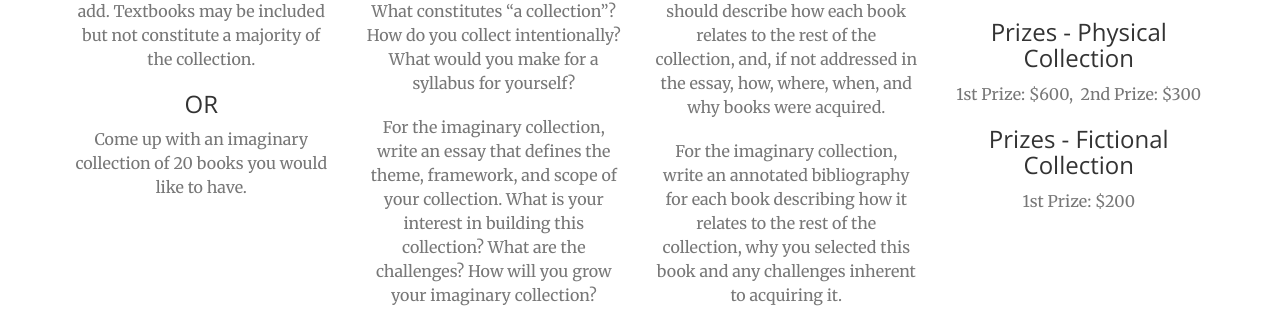
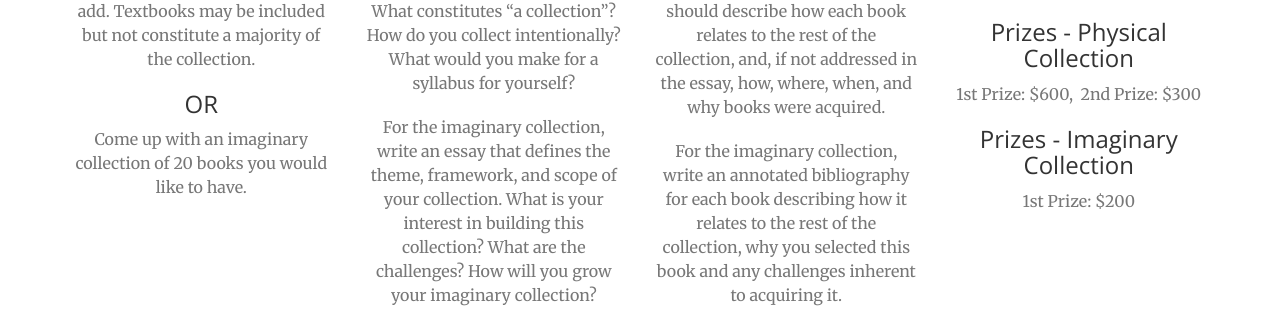
Before and after one commit to swat-ds/bookaward.swarthmore.edu, a Jekyll site: the page built from index.html, in a window 1280 px wide and 900 px high, scrolled down 1652 px. Shown: the part 138-457 px from the top of the window. Built offline with Jekyll 4.4.1, drawn with Linux system fonts in a browser that asks for light colours; nearby versions of some CDN libraries; library files that are not in the unit come from our copies.

Commit message:
changed wording in service include

```diff
--- a/_includes/services.html
+++ b/_includes/services.html
@@ -49,7 +49,7 @@
                     <p class="text-muted">Submit essay and annotated bibliography to rvargas1 by Monday, January 24th 2017</p>
                     <h3>Prizes - Physical Collection</h3>
                     <p class="text-muted">1st Prize: $600,&nbsp; 2nd Prize: $300 </p>
-                    <h3>Prizes - Fictional Collection</h3>
+                    <h3>Prizes - Imaginary Collection</h3>
                     <p class="text-muted">1st Prize: $200</p>
                 </div>
             </div>
```
